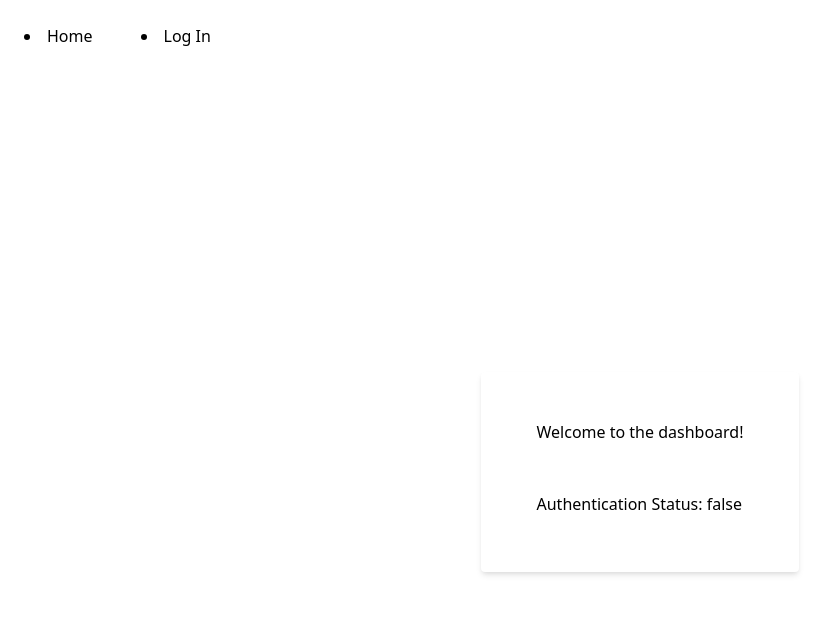
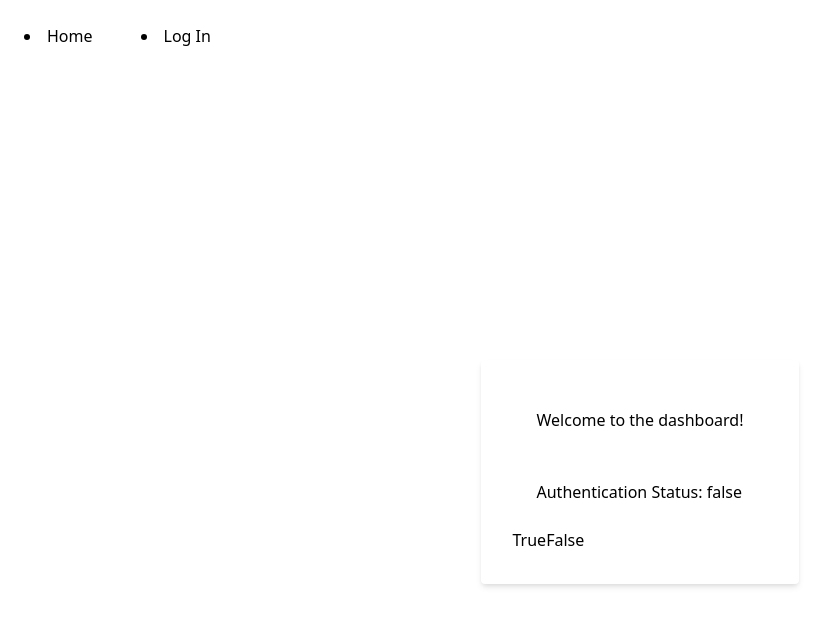
Before and after one commit to crunchytee/my-first-web-app, a React (Create React App) app: page /dashboard in a window 1280 px wide. Shown: the top 626 px of the page, without its empty margins (0-836 px from the left). Built offline with nearby package versions, Linux system fonts and the light colour scheme.

Commit message:
adding login updates to work with dashboard

```diff
--- a/src/components/Dashboard.js
+++ b/src/components/Dashboard.js
@@ -2,7 +2,7 @@ import { useContext } from "react";
 import LoginContext from "./LoginContext";
 
 const Dashboard = () => {
-  const [loginContext, useLoginContext] = useContext(LoginContext);
+  const [loginContext, setLoginContext] = useContext(LoginContext);
   return (
     <div className="grid place-items-center h-screen w-screen">
       <div className="bg-white shadow-md rounded px-8 pt-6 pb-8 mb-4">
@@ -10,6 +10,12 @@ const Dashboard = () => {
         <h2 className="block p-6">
           Authentication Status: {JSON.stringify(loginContext.authenticated)}
         </h2>
+        <button onClick={(e) => setLoginContext({ authenticated: true })}>
+          True
+        </button>
+        <button onClick={(e) => setLoginContext({ authenticated: false })}>
+          False
+        </button>
       </div>
     </div>
   );
--- a/src/components/Login.js
+++ b/src/components/Login.js
@@ -1,9 +1,12 @@
+import { useContext } from "react";
 import { useForm } from "react-hook-form";
 import { useHistory } from "react-router-dom";
+import LoginContext from "./LoginContext";
 
 const Login = () => {
   const USERNAME = /admin/;
   const PASWORD = /password/;
+  const [loginContext, setLoginContext] = useContext(LoginContext);
   const {
     register,
     handleSubmit,
@@ -14,6 +17,7 @@ const Login = () => {
   const onSubmit = (data) => {
     console.log(data);
     history.push("/dashboard");
+    setLoginContext({ authenticated: true });
   };
   return (
     <div className="grid place-items-center h-screen w-screen">
```
